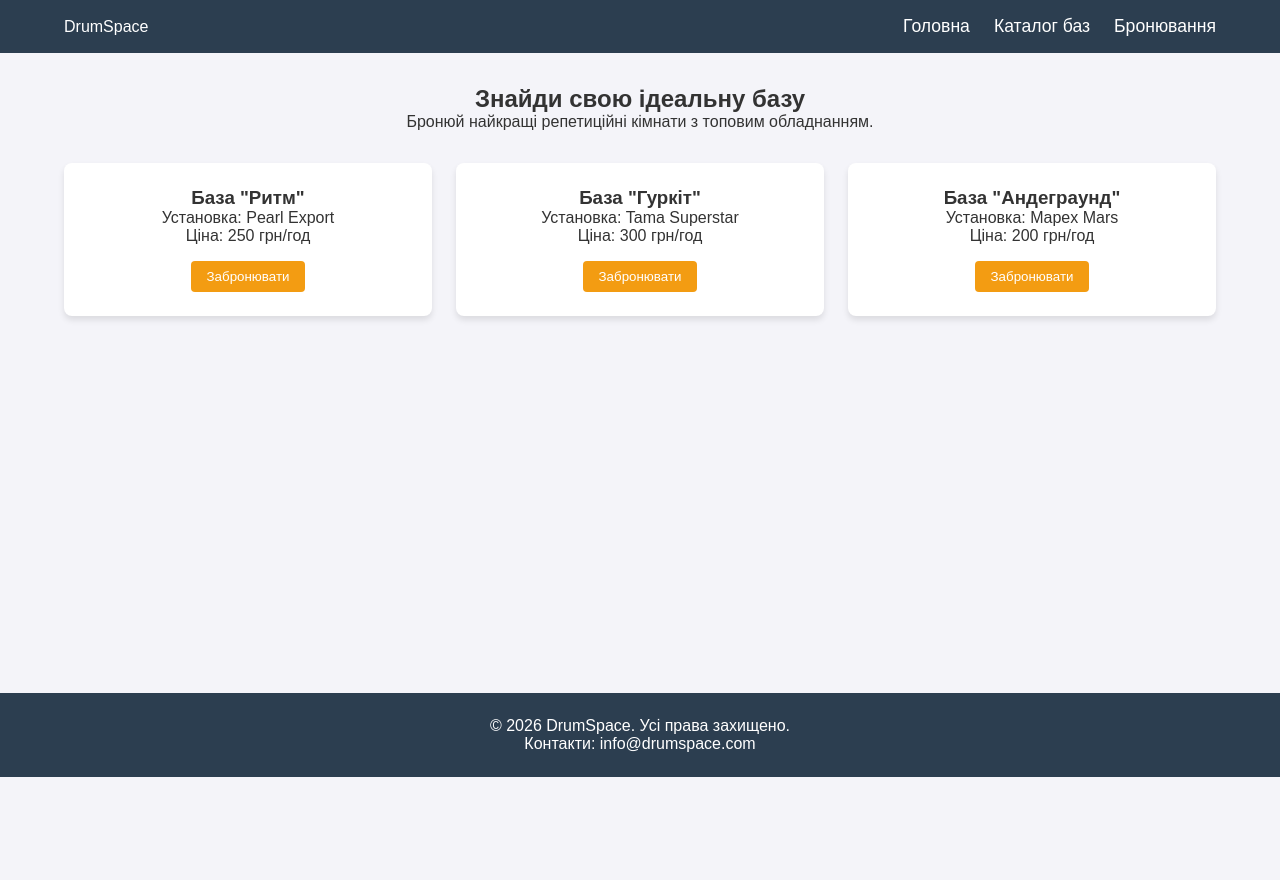
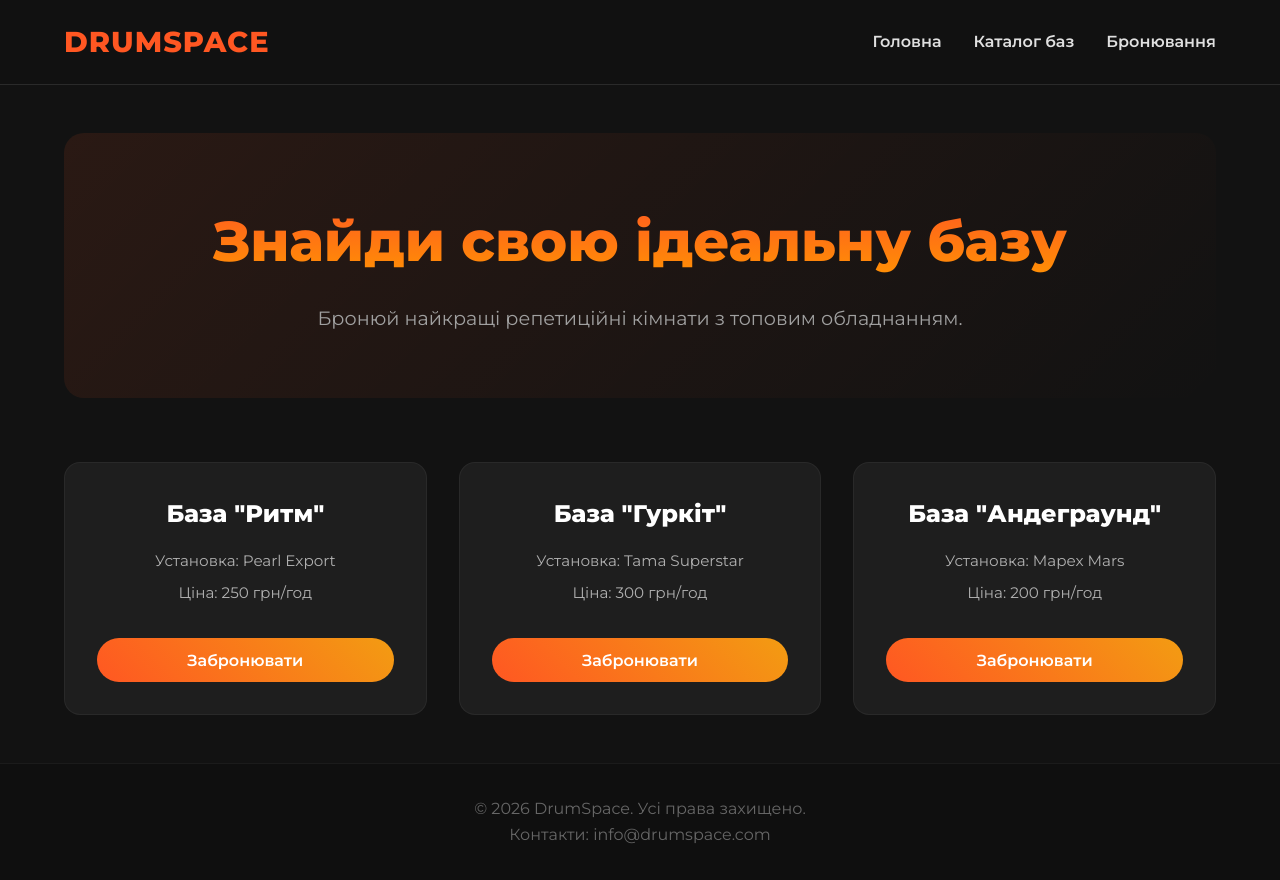
Before and after one commit to wh0smarg0/IO-35_webLAB-SakhnoMargaryta-FIOT-2026, a plain HTML site: page index.html in a window 1280 px wide. Before the commit the page ends 800 px from the top, so only its background shows below. Drawn offline with Linux system fonts and the light colour scheme.

Commit message:
Update style.css

```diff
--- a/css/style.css
+++ b/css/style.css
@@ -1,126 +1,198 @@
-/* Базові налаштування та відносні одиниці */
+/* Імпорт сучасного шрифту */
 * {
     margin: 0;
     padding: 0;
     box-sizing: border-box;
-    font-family: Arial, sans-serif;
+    font-family: 'Montserrat', sans-serif;
 }
 
+/* Темна тема для фону */
 body {
-    background-color: #f4f4f9;
-    color: #333;
+    background-color: #121212;
+    color: #ffffff;
+    line-height: 1.6;
 }
 
-/* Шапка (Flexbox) */
+/* --- ШАПКА (Скляний ефект) --- */
 .header {
-    background-color: #2c3e50;
-    color: #fff;
+    background: rgba(18, 18, 18, 0.8);
+    backdrop-filter: blur(10px); /* Ефект розмиття фону */
+    position: sticky;
+    top: 0;
+    z-index: 1000;
     display: flex;
     justify-content: space-between;
     align-items: center;
-    padding: 1rem 5%;
+    padding: 1.2rem 5%;
+    border-bottom: 1px solid rgba(255, 255, 255, 0.1);
+}
+
+.logo {
+    font-size: 1.8rem;
+    font-weight: 800;
+    color: #ff5722; /* Яскравий акцент */
+    letter-spacing: 1px;
+    text-transform: uppercase;
 }
 
 .nav-links {
     display: flex;
     list-style: none;
-    gap: 1.5rem;
+    gap: 2rem;
 }
 
 .nav-links a {
-    color: #fff;
+    color: #e0e0e0;
     text-decoration: none;
-    font-size: 1.1rem;
-    transition: color 0.3s;
+    font-size: 1rem;
+    font-weight: 600;
+    transition: color 0.3s ease, text-shadow 0.3s ease;
 }
 
 .nav-links a:hover {
-    color: #f39c12;
+    color: #ff5722;
+    text-shadow: 0 0 10px rgba(255, 87, 34, 0.5); /* Неонове світіння */
 }
 
-/* Бургер-меню (сховане на десктопі) */
+/* --- БУРГЕР МЕНЮ --- */
 .burger {
     display: none;
     cursor: pointer;
     flex-direction: column;
-    gap: 5px;
+    gap: 6px;
 }
 
 .burger .line {
-    width: 25px;
+    width: 28px;
     height: 3px;
-    background-color: #fff;
-    transition: 0.3s;
+    background-color: #ff5722;
+    border-radius: 5px;
+    transition: all 0.3s ease;
 }
 
-/* Основний контент */
+/* --- ГОЛОВНИЙ БЛОК (Hero Section) --- */
 .main-content {
     min-height: 80vh;
-    padding: 2rem 5%;
+    padding: 3rem 5%;
 }
 
 .hero {
     text-align: center;
-    margin-bottom: 2rem;
+    margin-bottom: 4rem;
+    padding: 4rem 1rem;
+    background: linear-gradient(135deg, rgba(255, 87, 34, 0.1) 0%, rgba(18, 18, 18, 0) 100%);
+    border-radius: 20px;
 }
 
-/* Адаптивна сітка карток (CSS Grid) */
+.hero h1 {
+    font-size: 3.5rem;
+    font-weight: 800;
+    margin-bottom: 1rem;
+    background: -webkit-linear-gradient(#ff5722, #ff9800);
+    -webkit-background-clip: text;
+    -webkit-text-fill-color: transparent; /* Градієнтний текст */
+}
+
+.hero p {
+    font-size: 1.2rem;
+    color: #a0a0a0;
+}
+
+/* --- КАРТКИ БАЗ (CSS Grid) --- */
 .bases-grid {
     display: grid;
-    grid-template-columns: repeat(auto-fit, minmax(250px, 1fr));
-    gap: 1.5rem;
+    grid-template-columns: repeat(auto-fit, minmax(280px, 1fr));
+    gap: 2rem;
 }
 
 .card {
-    background: #fff;
-    padding: 1.5rem;
-    border-radius: 8px;
-    box-shadow: 0 4px 6px rgba(0,0,0,0.1);
+    background: #1e1e1e;
+    padding: 2rem;
+    border-radius: 16px;
+    border: 1px solid rgba(255,255,255,0.05);
     text-align: center;
-    transition: transform 0.3s; /* Візуальний ефект при наведенні */
+    transition: all 0.4s ease;
+    display: flex;
+    flex-direction: column;
+    justify-content: space-between;
 }
 
 .card:hover {
-    transform: translateY(-5px);
+    transform: translateY(-10px);
+    box-shadow: 0 15px 30px rgba(255, 87, 34, 0.2);
+    border-color: rgba(255, 87, 34, 0.3);
 }
 
-.btn {
-    margin-top: 1rem;
-    padding: 0.5rem 1rem;
-    background-color: #f39c12;
-    color: #fff;
-    border: none;
-    border-radius: 4px;
-    cursor: pointer;
+.card h3 {
+    font-size: 1.5rem;
+    margin-bottom: 1rem;
+    color: #ffffff;
 }
 
-/* Підвал */
-.footer {
-    background-color: #2c3e50;
-    color: #fff;
-    text-align: center;
-    padding: 1.5rem;
+.card p {
+    color: #b0b0b0;
+    margin-bottom: 0.5rem;
+    font-size: 0.95rem;
 }
 
-/* Медіа-запити для смартфонів (<768px) */
+/* --- КНОПКИ --- */
+.btn {
+    margin-top: 1.5rem;
+    padding: 0.8rem 1.5rem;
+    background: linear-gradient(45deg, #ff5722, #f39c12);
+    color: #fff;
+    font-weight: 600;
+    font-size: 1rem;
+    border: none;
+    border-radius: 30px;
+    cursor: pointer;
+    transition: transform 0.2s, box-shadow 0.2s;
+}
+
+.btn:hover {
+    transform: scale(1.05);
+    box-shadow: 0 5px 15px rgba(255, 87, 34, 0.4);
+}
+
+/* --- ПІДВАЛ --- */
+.footer {
+    background-color: #0f0f0f;
+    color: #666;
+    text-align: center;
+    padding: 2rem;
+    border-top: 1px solid rgba(255, 255, 255, 0.05);
+}
+
+/* --- АДАПТИВНІСТЬ ДЛЯ МОБІЛЬНИХ (<768px) --- */
 @media screen and (max-width: 768px) {
+    .hero h1 {
+        font-size: 2.2rem;
+    }
+
     .nav-links {
-        display: none; /* Ховаємо звичайне меню */
+        display: flex;
         flex-direction: column;
+        justify-content: center;
+        position: fixed;
+        top: 0;
+        right: -100%; /* Ховаємо за правий край */
         width: 100%;
-        text-align: center;
-        background-color: #34495e;
-        position: absolute;
-        top: 60px;
-        left: 0;
-        padding: 1rem 0;
+        height: 100vh;
+        background-color: rgba(18, 18, 18, 0.95);
+        backdrop-filter: blur(15px);
+        transition: right 0.4s ease-in-out;
     }
 
     .nav-links.active {
-        display: flex; /* Показуємо меню при кліку на бургер */
+        right: 0; /* Виїжджає при кліку */
+    }
+
+    .nav-links a {
+        font-size: 1.5rem;
     }
 
     .burger {
         display: flex;
+        z-index: 1001; /* Щоб бургер був поверх меню */
     }
 }
```
